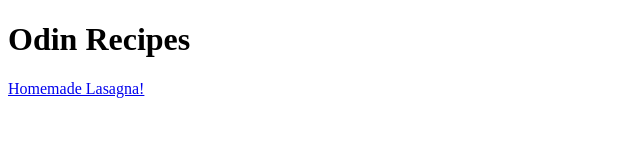
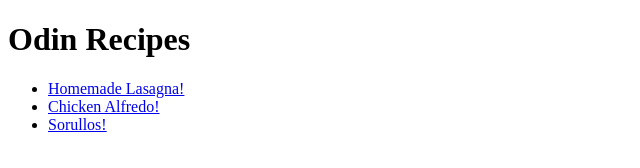
Before and after one commit to fuhteeg/odin-recipes, a plain HTML site: page index.html in a window 1280 px wide. Shown: the whole page, without its empty margins (0-640 px from the left). Drawn offline with Linux system fonts and the light colour scheme.

Commit message:
Added recipe links
Added two new recipe links to the homepage. Currently just boilerplates.

```diff
--- a/index.html
+++ b/index.html
@@ -8,6 +8,16 @@
 
     <body>
         <h1>Odin Recipes</h1>
-            <a href="recipes/lasagna.html">Homemade Lasagna!</a>
+        <ul>
+            <li>
+                <a href="recipes/lasagna.html">Homemade Lasagna!</a>
+            </li>
+            <li>
+                <a href="recipes/chicken-alfredo.html">Chicken Alfredo!</a>
+            </li>
+            <li>
+                <a href="recipes/sorullos.html">Sorullos!</a>
+            </li>
+        </ul>
     </body>
 </html>
```
